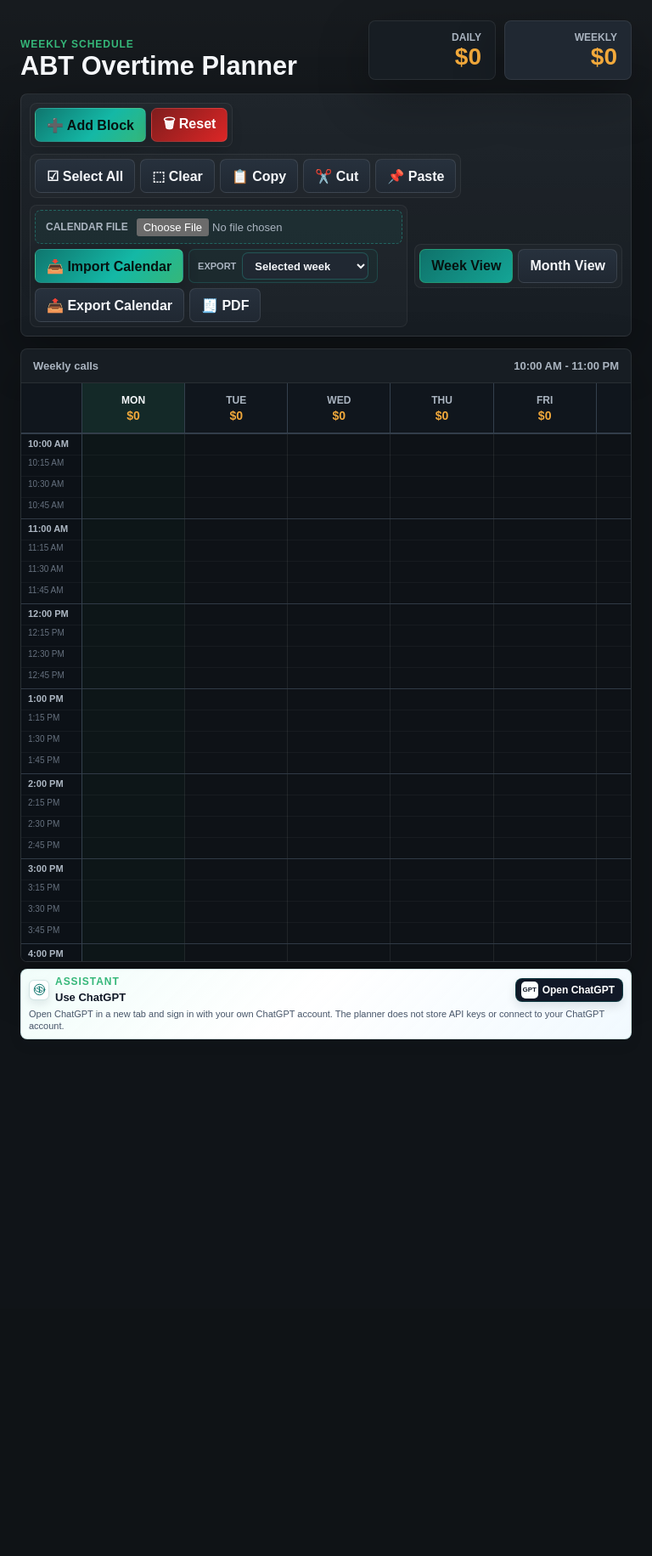
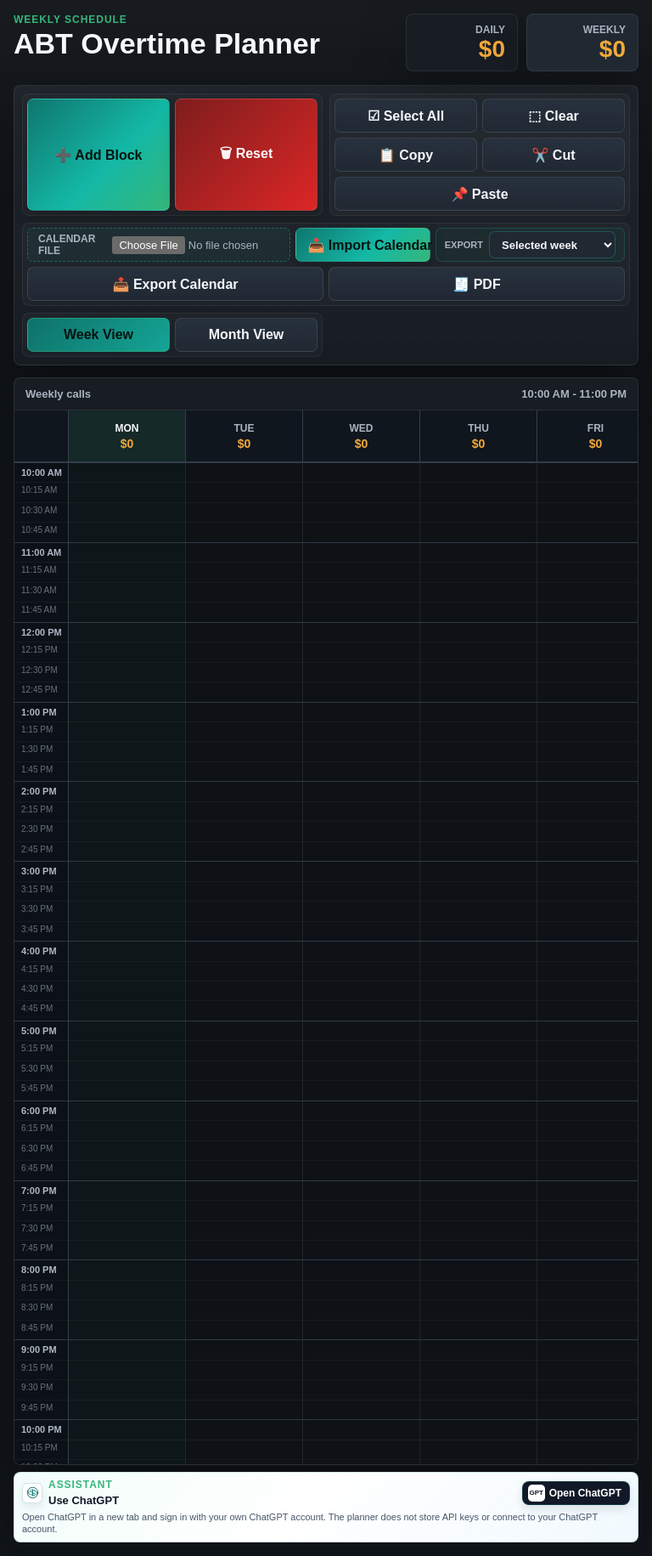
Before and after one commit to evspanos-jpg/abt-overtime-planner, a Flask app: page / in a window 768 px wide. Shown: the whole page at 85% size. Before the commit the page ends 1223 px from the top, so only its background shows below. Run offline with Flask 3, Linux system fonts and the light colour scheme; some libraries are stand-ins or nearby versions.

Commit message:
Improve tablet layout

```diff
--- a/static/style.css
+++ b/static/style.css
@@ -915,6 +915,137 @@ body.selecting-blocks * {
 
 }
 
+@media (min-width: 761px) and (max-width: 1180px) {
+    body {
+        padding: 16px;
+    }
+
+    .app-shell {
+        width: 100%;
+    }
+
+    .app-header {
+        align-items: stretch;
+    }
+
+    h2 {
+        font-size: 34px;
+    }
+
+    .earnings-card {
+        min-width: 132px;
+        padding: 11px 14px;
+    }
+
+    .toolbar {
+        padding: 9px;
+    }
+
+    #controls {
+        display: grid;
+        grid-template-columns: minmax(0, 1fr) minmax(0, 1fr);
+        align-items: stretch;
+    }
+
+    .tool-group {
+        align-items: stretch;
+        min-width: 0;
+    }
+
+    .tool-group button {
+        flex: 1 1 128px;
+        min-width: 0;
+    }
+
+    .calendar-tools {
+        grid-column: 1 / -1;
+        flex: none;
+    }
+
+    .calendar-tools .file-picker {
+        flex: 1 1 280px;
+        min-width: 0;
+    }
+
+    .view-tools {
+        justify-content: flex-end;
+    }
+
+    input[type="file"] {
+        min-width: 0;
+        max-width: 100%;
+    }
+
+    .export-scope {
+        flex: 0 1 180px;
+    }
+
+    .timeline-header {
+        padding: 11px 13px;
+    }
+
+    #timeline-container {
+        height: calc(100vh - 300px);
+        min-height: 560px;
+    }
+
+    #timeline {
+        min-width: 1030px;
+    }
+
+    .week-grid-header {
+        grid-template-columns: 64px repeat(7, minmax(138px, 1fr));
+    }
+
+    .week-grid-body {
+        grid-template-columns: 64px minmax(966px, 1fr);
+    }
+
+    .time-gutter-heading,
+    .day-heading {
+        min-height: 60px;
+    }
+
+    #timeRuler,
+    #dayColumns {
+        height: 1220px;
+    }
+
+    .day-column {
+        min-width: 138px;
+    }
+
+    .event {
+        left: 5px;
+        right: 5px;
+        min-height: 50px;
+    }
+
+    .label {
+        inset: 8px 9px 13px;
+        font-size: 12px;
+    }
+
+    .month-panel {
+        max-height: calc(100vh - 190px);
+    }
+
+    .month-weekdays,
+    .month-grid {
+        grid-template-columns: repeat(7, minmax(150px, 1fr));
+        min-width: 1050px;
+    }
+
+    .month-grid {
+        max-height: calc(100vh - 290px);
+    }
+
+    .month-day {
+        min-height: 132px;
+        padding: 8px;
+    }
+}
+
 @media (pointer: coarse) {
     body {
         padding: 14px;
--- a/templates/index.html
+++ b/templates/index.html
@@ -2,11 +2,12 @@
 <html>
 <head>
     <meta charset="UTF-8">
+    <meta name="viewport" content="width=device-width, initial-scale=1">
     <title>ABT Overtime Planner</title>
 
     <!-- ✅ CSS -->
-    <link rel="stylesheet" href="{{ url_for('static', filename='style.css') }}?v=37">
-    <link rel="stylesheet" href="../static/style.css?v=37">
+    <link rel="stylesheet" href="{{ url_for('static', filename='style.css') }}?v=38">
+    <link rel="stylesheet" href="../static/style.css?v=38">
 
     <!-- ✅ LIBRARIES -->
     <script src="https://cdnjs.cloudflare.com/ajax/libs/jspdf/2.5.1/jspdf.umd.min.js"></script>
```
